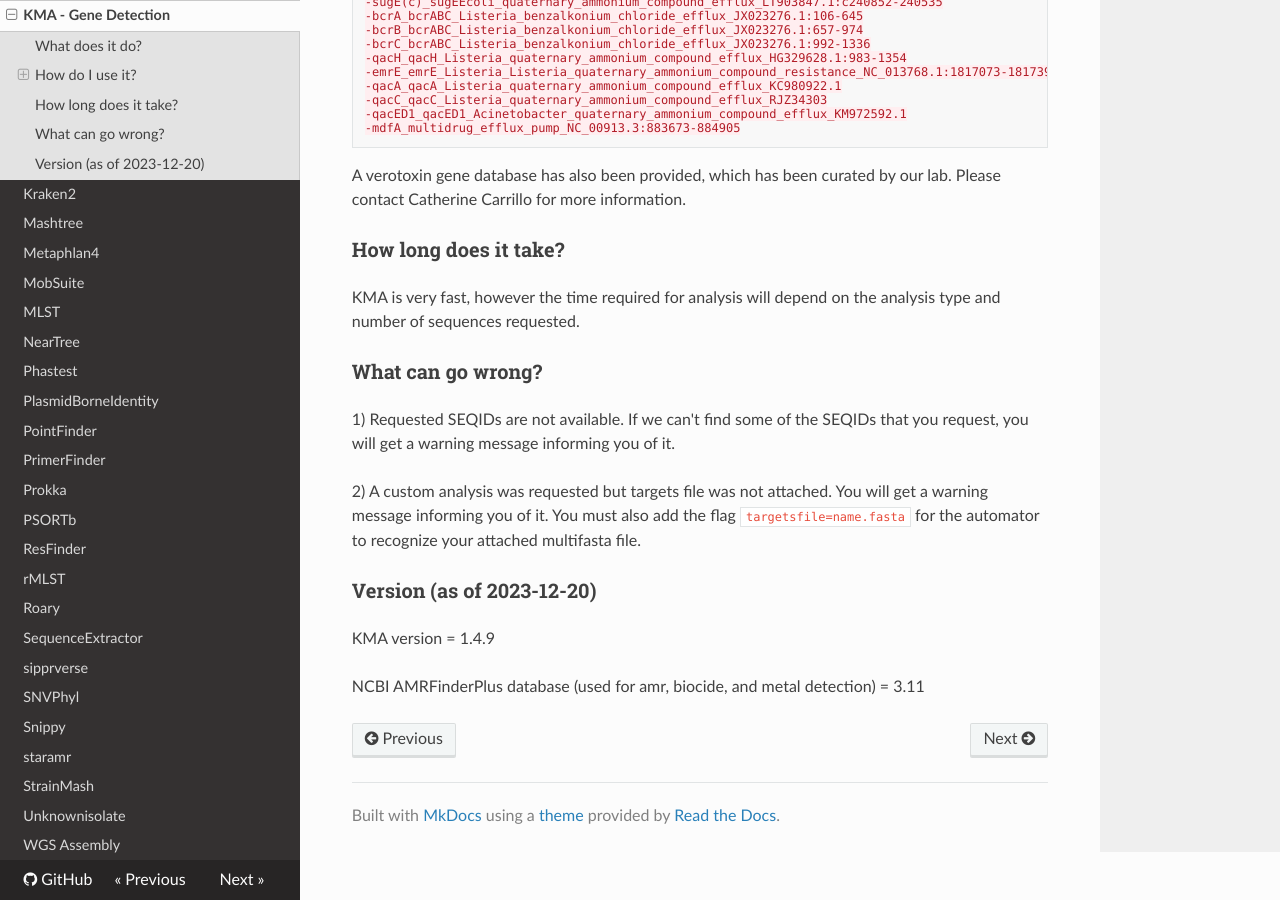
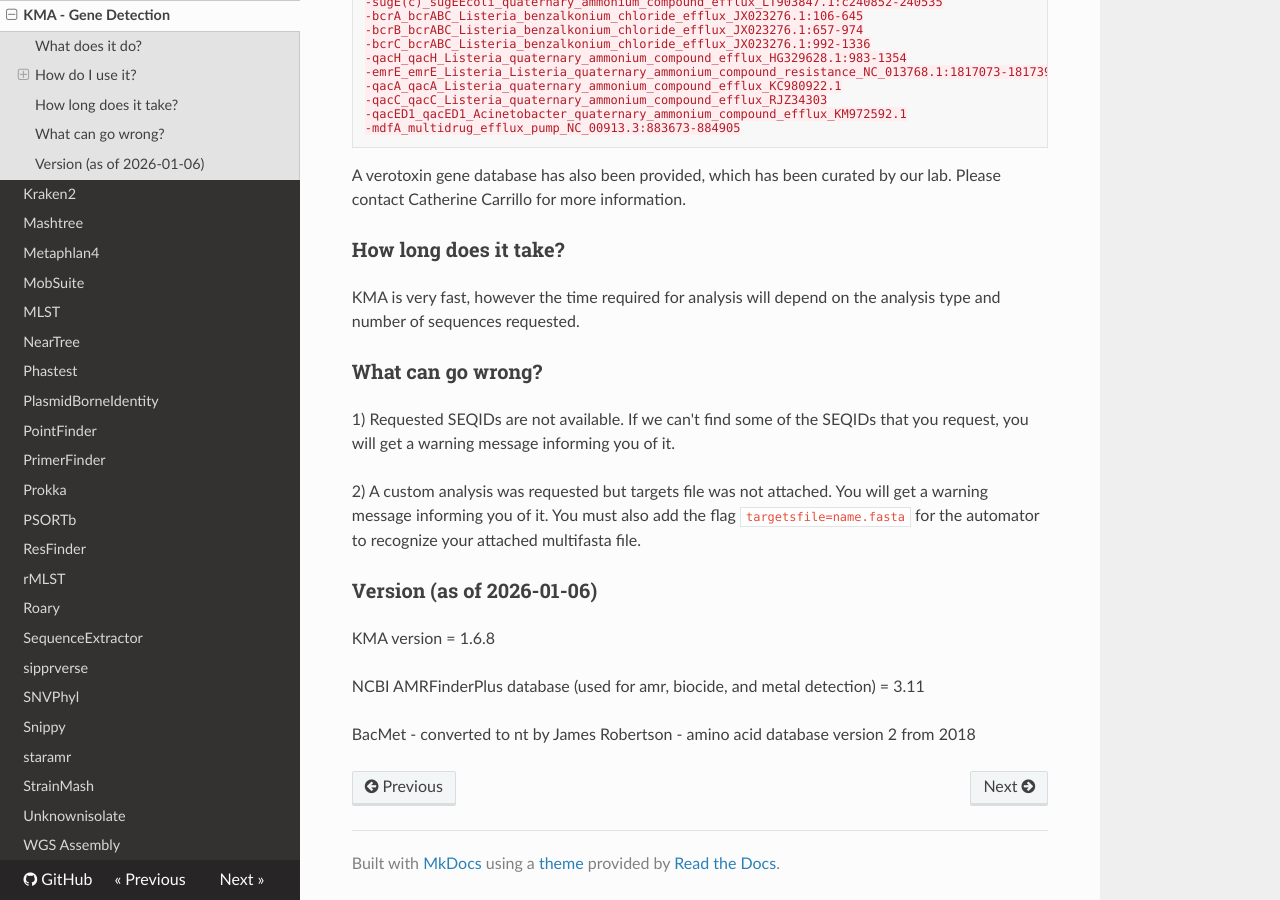
Before and after one commit to OLC-Bioinformatics/redmine-docs, an MkDocs documentation site: the page built from docs/analysis/kma.md, in a window 1280 px wide and 900 px high, scrolled down 3486 px. Built offline with MkDocs 1.6.1, drawn with Linux system fonts in a browser that asks for light colours; nearby versions of some CDN libraries.

Commit message:
updated KMA

```diff
--- a/docs/analysis/kma.md
+++ b/docs/analysis/kma.md
@@ -133,7 +133,9 @@
 
 2) A custom analysis was requested but targets file was not attached. You will get a warning message informing you of it. You must also add the flag `targetsfile=name.fasta` for the automator to recognize your attached multifasta file.
 
-### Version (as of 2023-12-20)
-KMA version = 1.4.9
+### Version (as of 2026-01-06)
+KMA version = 1.6.8
 
 NCBI AMRFinderPlus database (used for amr, biocide, and metal detection) = 3.11
+
+BacMet - converted to nt by James Robertson - amino acid database version 2 from 2018
```
